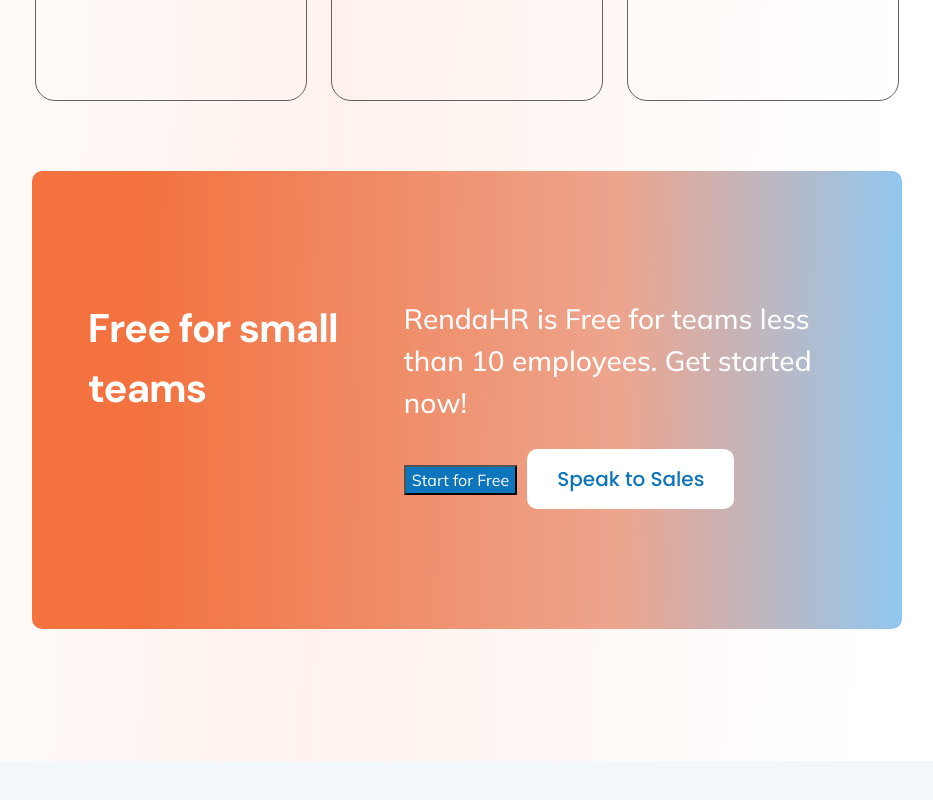
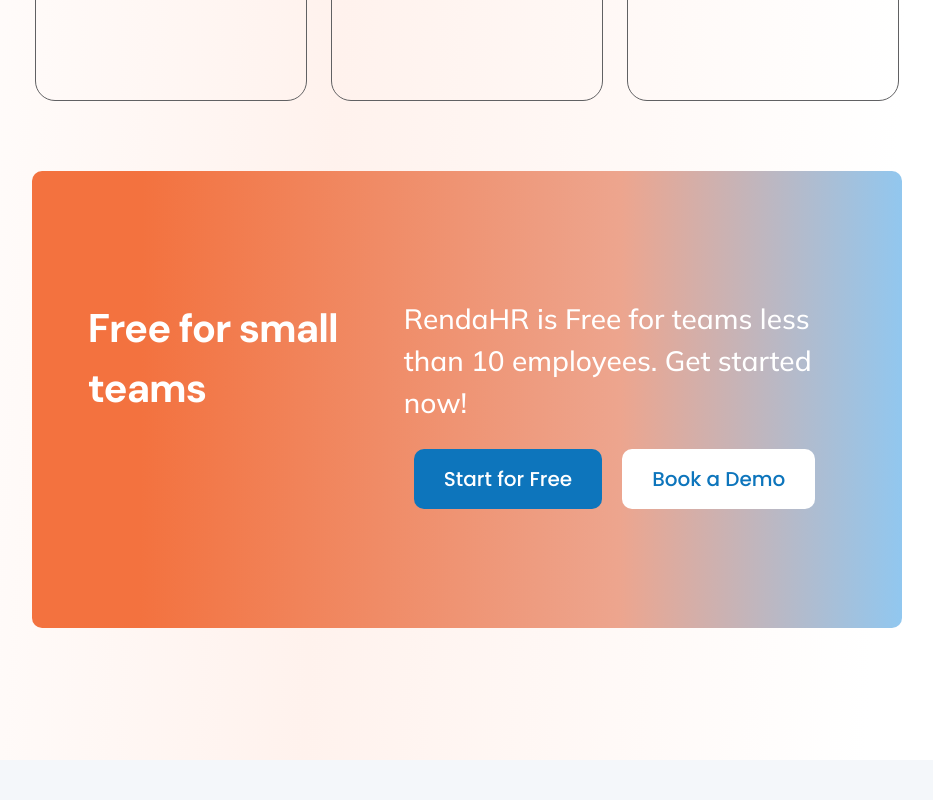
Before and after one commit to Starisblack/Renda-HR, a React (Create React App) app: page /pricing in a window 1280 px wide. Shown: the part 1132-1932 px from the top of the page, without its empty margins (173-1106 px from the left). Built offline with nearby package versions, Linux system fonts and the light colour scheme; a web font is replaced by a local one.

Commit message:
update price page

```diff
--- a/src/components/CallToActions/PricePageCTA/PricePageCTA.css
+++ b/src/components/CallToActions/PricePageCTA/PricePageCTA.css
@@ -38,11 +38,18 @@
   border-radius: 10px;
   border: none;
   margin: 10px;
+  text-decoration: none;
 }
 
 .free-btn {
   background-color: #0d75bc;
   color: white;
+}
+
+.sales-btn:hover,
+.free-btn:hover {
+  color: white;
+  background-color: #f3723f;
 }
 
 .sales-btn {
@@ -83,6 +90,12 @@
     line-height: 1.2;
   }
 
+  .price-cta-btns{
+    display: flex;
+    flex-wrap: wrap;
+    justify-content: center;
+  }
+
   .price-cta-btns a {
     font-size: 14px;
   }
--- a/src/components/CallToActions/PricePageCTA/PricePageCTA.js
+++ b/src/components/CallToActions/PricePageCTA/PricePageCTA.js
@@ -1,24 +1,40 @@
-import { Grid } from "@mui/material"
-import "./PricePageCTA.css"
+import { Grid } from "@mui/material";
+import "./PricePageCTA.css";
 
-const  PricePageCTA = () => {
+const PricePageCTA = () => {
   return (
     <div className="price-cta">
       <Grid container>
-           <Grid item xs={12} md={5} >
+        <Grid item xs={12} md={5}>
           <h2>Free for small teams</h2>
         </Grid>
 
-           <Grid item xs={12} md={7} >
-                <h3>RendaHR is Free for teams less than 10 employees. Get started now!</h3>
+        <Grid item xs={12} md={7}>
+          <h3>
+            RendaHR is Free for teams less than 10 employees. Get started now!
+          </h3>
           <div className="price-cta-btns">
-                <button className="free-btn">Start for Free</button>
-                <a href="https://calendly.com/reactng/rendahr" target="_blank" rel="noreferrer" className="sales-btn">Speak to Sales</a>
+            <a
+              href="http://app.joinrenda.com/register"
+              target="_blank"
+              rel="noreferrer"
+              className="free-btn"
+            >
+              Start for Free
+            </a>
+            <a
+              href="https://calendly.com/reactng/rendahr"
+              target="_blank"
+              rel="noreferrer"
+              className="sales-btn"
+            >
+              Book a Demo
+            </a>
           </div>
         </Grid>
       </Grid>
     </div>
-  )
-}
+  );
+};
 
-export default PricePageCTA
+export default PricePageCTA;
--- a/src/components/PricingInfo/Pricinginfo.js
+++ b/src/components/PricingInfo/Pricinginfo.js
@@ -56,7 +56,7 @@
   return (
     <div className="pricing-info">
       <div className="text-center">
-        <h1>Scale better with the right plan</h1>
+        <h1>Scale better with the right offer</h1>
       </div>
       <div className="pricing-details-box">
         {pricingDetails.map((detail) => {
```
Lines whose indentation alone changed are shown as unchanged.
